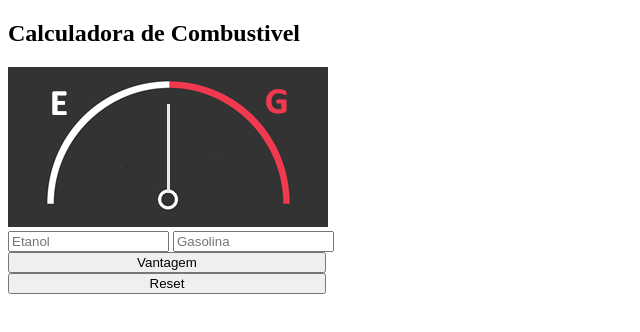
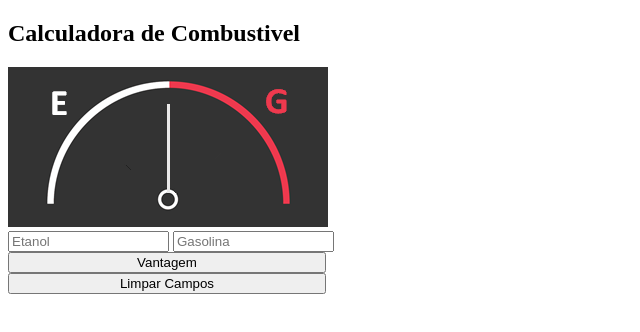
Before and after one commit to lucenajj/cursoaulaEADAppFlex, a plain HTML site: page appflex/index.html in a window 1280 px wide. Shown: the full height of the page, 0-640 px from the left. Drawn offline with Linux system fonts and the light colour scheme.

Commit message:
Alterado nome do botão

```diff
--- a/appflex/index.html
+++ b/appflex/index.html
@@ -14,7 +14,7 @@
         <input type="text" name="txtAlcool" placeholder="Etanol" size="17"">
         <input type="text" name="txtGasolina"  placeholder="Gasolina" size="17"><br>
         <input type="button" value="Vantagem" style="width: 318px" onclick="calcular()"></br>
-        <input type="reset" name="reset" style="width: 318px" onclick="redefinir()">
+        <input type="reset" name="reset" value="Limpar Campos" style="width: 318px" onclick="redefinir()">
     </form>
 
 
```
